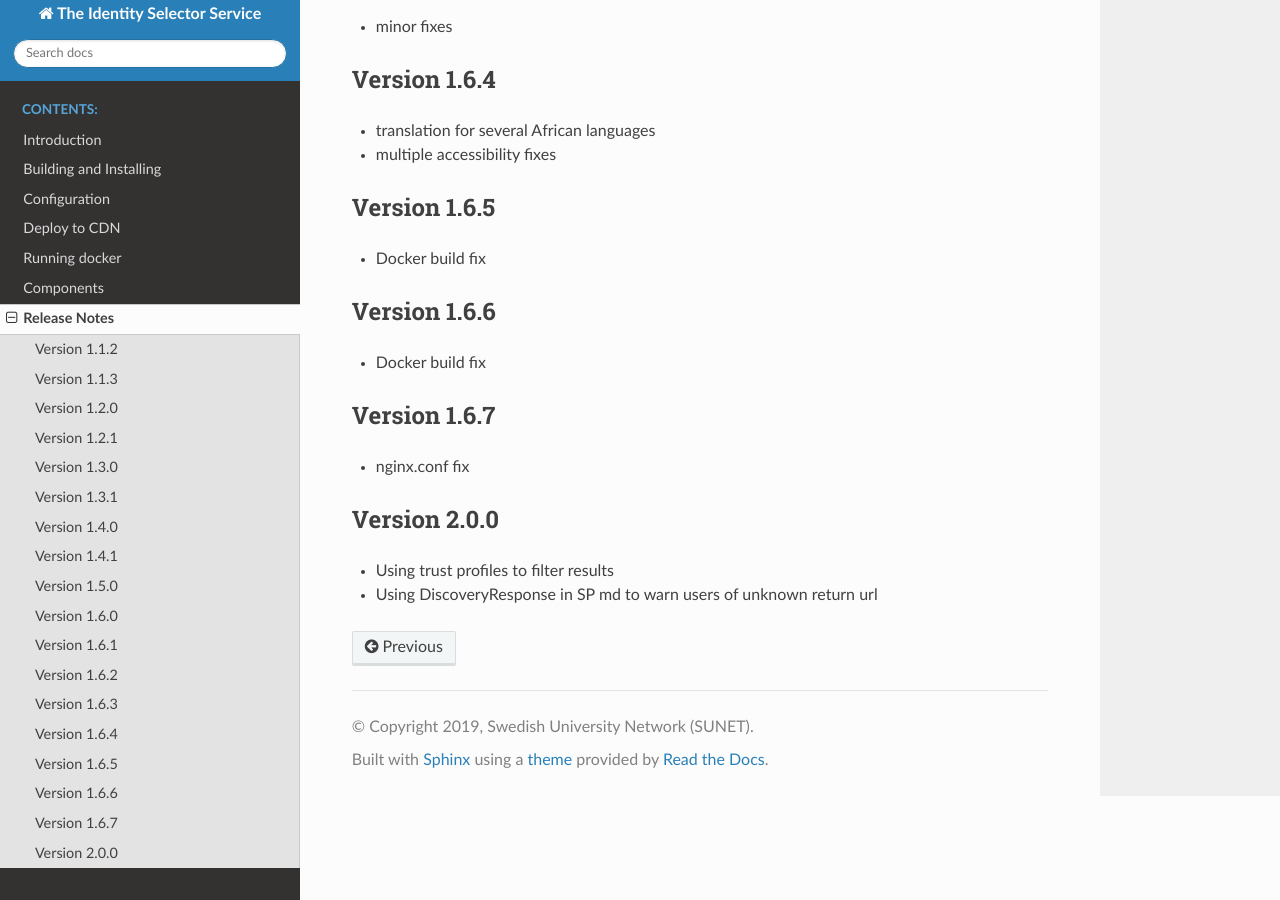
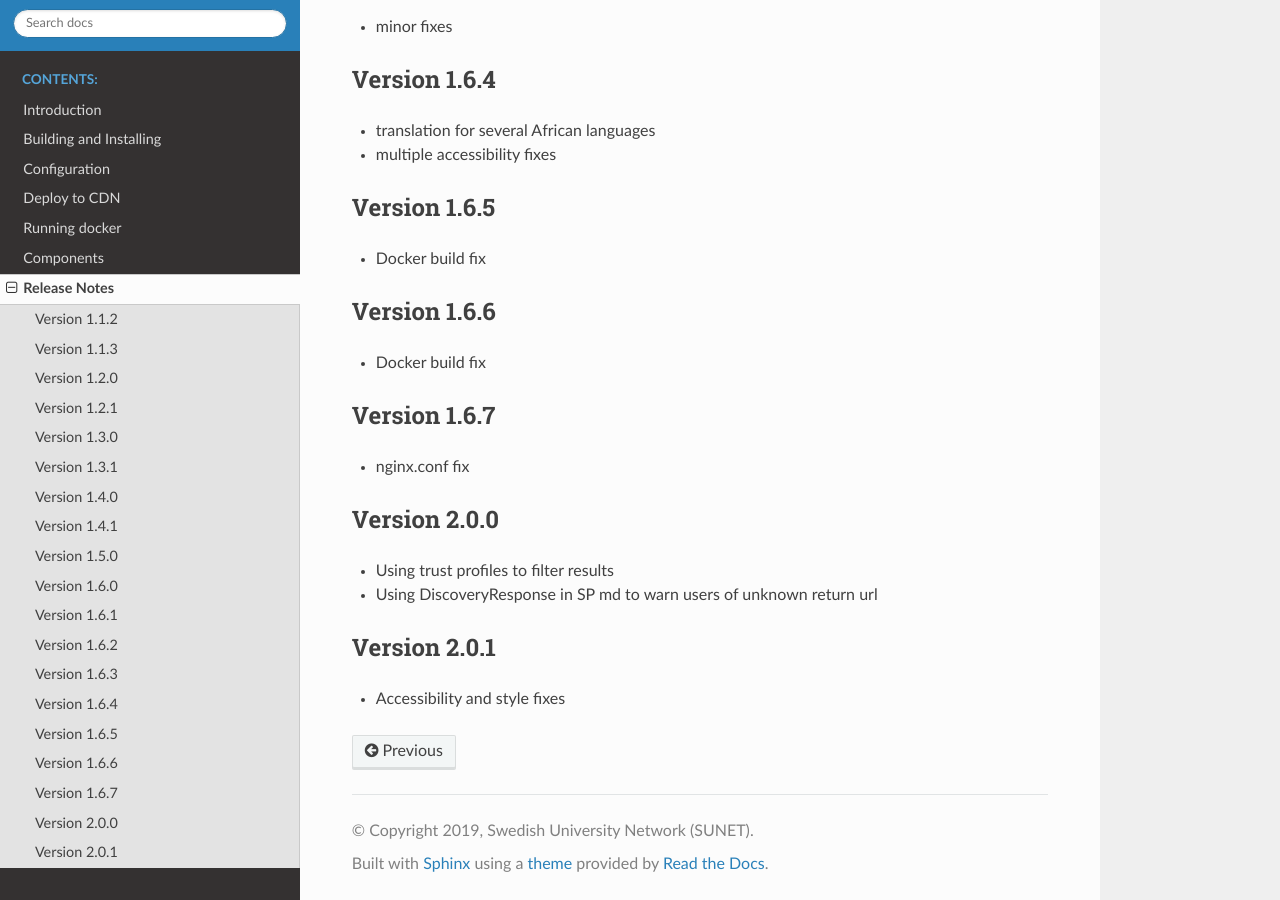
Before and after one commit to TheIdentitySelector/thiss-js, a Sphinx documentation site: the page built from docs/releasenotes.rst, in a window 1280 px wide and 900 px high, scrolled down 1809 px. Built offline with Sphinx 7.4.7 and the Read the Docs theme 3.1.0, drawn with Linux system fonts in a browser that asks for light colours.

Commit message:
bump version

```diff
--- a/docs/conf.py
+++ b/docs/conf.py
@@ -24,9 +24,9 @@
 author = u'Leif Johansson'
 
 # The short X.Y version
-version = u'1.0'
+version = u'2.0'
 # The full version, including alpha/beta/rc tags
-release = u'1.6.4'
+release = u'2.0.1'
 js_source_path = '../src'
 
 # -- General configuration ---------------------------------------------------
--- a/docs/releasenotes.rst
+++ b/docs/releasenotes.rst
@@ -108,3 +108,8 @@
 
 * Using trust profiles to filter results
 * Using DiscoveryResponse in SP md to warn users of unknown return url
+
+Version 2.0.1
+-------------
+
+* Accessibility and style fixes
--- a/package.json
+++ b/package.json
@@ -1,6 +1,6 @@
 {
   "name": "@theidentityselector/thiss",
-  "version": "2.0.0",
+  "version": "2.0.1",
   "description": "The Identity Selector",
   "main": "index.js",
   "private": false,
```
